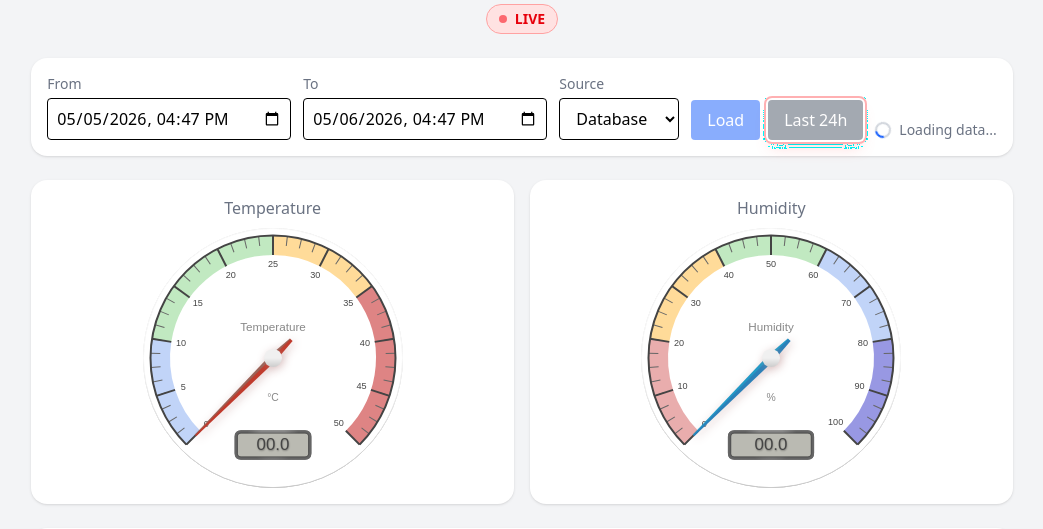
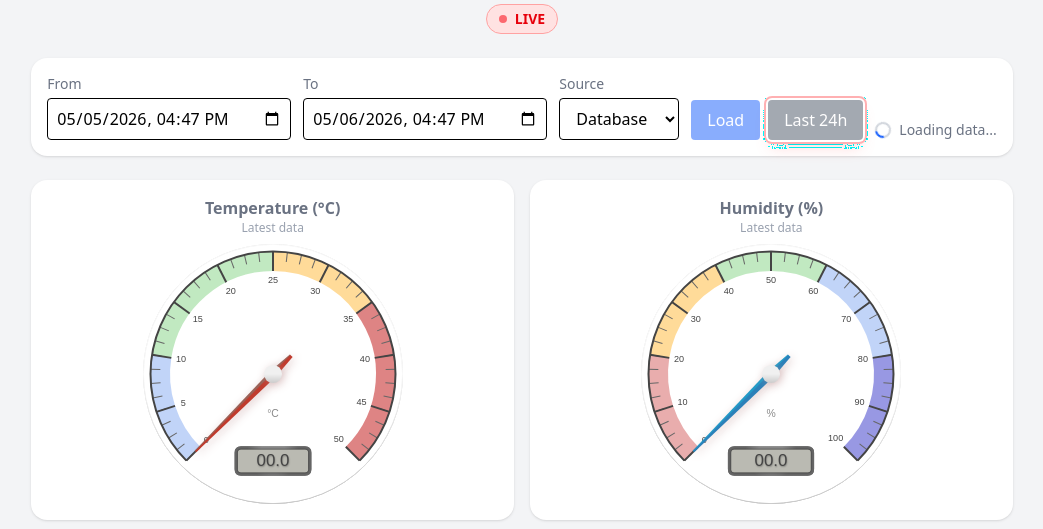
Before and after one commit to Pilipanya/poit_zav, a Flask app: page /history in a window 1280 px wide. Shown: the part 180-709 px from the top of the page, without its empty margins (118-1161 px from the left). Run offline with Flask 3, Linux system fonts and the light colour scheme; data that the repository does not hold is empty; some libraries are stand-ins or nearby versions.

Commit message:
fix
Co-authored-by: Copilot <copilot@github.com>

```diff
--- a/templates/history.html
+++ b/templates/history.html
@@ -101,14 +101,16 @@
       <!-- GAUGES -->
       <div class="grid grid-cols-1 md:grid-cols-2 gap-4">
         <div class="bg-white shadow rounded-2xl p-4 flex flex-col items-center">
-          <h2 class="text-gray-500 mb-2">Temperature</h2>
+          <h2 class="text-gray-500 font-semibold text-base mb-0">Temperature (°C)</h2>
+          <p id="tempGaugeSubtitle" class="text-xs text-gray-400 mb-2">Latest data</p>
           <div class="w-full flex justify-center">
             <canvas id="tempGauge" class="max-w-full"></canvas>
           </div>
         </div>
 
         <div class="bg-white shadow rounded-2xl p-4 flex flex-col items-center">
-          <h2 class="text-gray-500 mb-2">Humidity</h2>
+          <h2 class="text-gray-500 font-semibold text-base mb-0">Humidity (%)</h2>
+          <p id="humGaugeSubtitle" class="text-xs text-gray-400 mb-2">Latest data</p>
           <div class="w-full flex justify-center">
             <canvas id="humGauge" class="max-w-full"></canvas>
           </div>
@@ -172,7 +174,6 @@
           width: gaugeSize,
           height: gaugeSize,
           units: "°C",
-          title: "Temperature",
           minValue: 0,
           maxValue: 50,
           majorTicks: ["0", "5", "10", "15", "20", "25", "30", "35", "40", "45", "50"],
@@ -211,7 +212,6 @@
           width: gaugeSize,
           height: gaugeSize,
           units: "%",
-          title: "Humidity",
           minValue: 0,
           maxValue: 100,
           majorTicks: ["0", "10", "20", "30", "40", "50", "60", "70", "80", "90", "100"],
@@ -499,16 +499,18 @@
                 // Realtime: show the most recent measurement
                 let last = data[data.length - 1];
                 lastTime = last.from;
-                tempGauge.update({ title: "Temp · Latest data" });
-                humGauge.update({ title: "Humidity · Latest data" });
+                tempGauge.update({ title: "" });
+                humGauge.update({ title: "" });
+                $("#tempGaugeSubtitle, #humGaugeSubtitle").text("Latest data");
                 setGaugeValue(tempGauge, last.temp);
                 setGaugeValue(humGauge, last.hum);
               } else {
                 // Manual period: show the average over the selected range
                 let avgTemp = temp.reduce((a, b) => a + b, 0) / temp.length;
                 let avgHum  = hum.reduce((a, b) => a + b, 0) / hum.length;
-                tempGauge.update({ title: "Temp · Period average" });
-                humGauge.update({ title: "Humidity · Period average" });
+                tempGauge.update({ title: "" });
+                humGauge.update({ title: "" });
+                $("#tempGaugeSubtitle, #humGaugeSubtitle").text("Period average");
                 setGaugeValue(tempGauge, avgTemp);
                 setGaugeValue(humGauge, avgHum);
               }
--- a/templates/index.html
+++ b/templates/index.html
@@ -52,7 +52,8 @@
         <!-- Movement -->
         <div
           id="motionCard"
-          class="bg-white rounded-2xl shadow p-6 text-center cursor-pointer transition transform duration-150 active:scale-95"
+          class="bg-white rounded-2xl shadow p-6 text-center cursor-pointer transition transform duration-150 active:scale-95 hover:shadow-lg hover:bg-blue-50"
+          title="Double-click to trigger motion"
         >
           <h2 class="text-gray-500 text-lg">Movement</h2>
           <p id="motionValue" class="text-2xl font-bold mt-4 {% if data.motion == 1 %}text-red-600{% else %}text-green-600{% endif %}">
```
